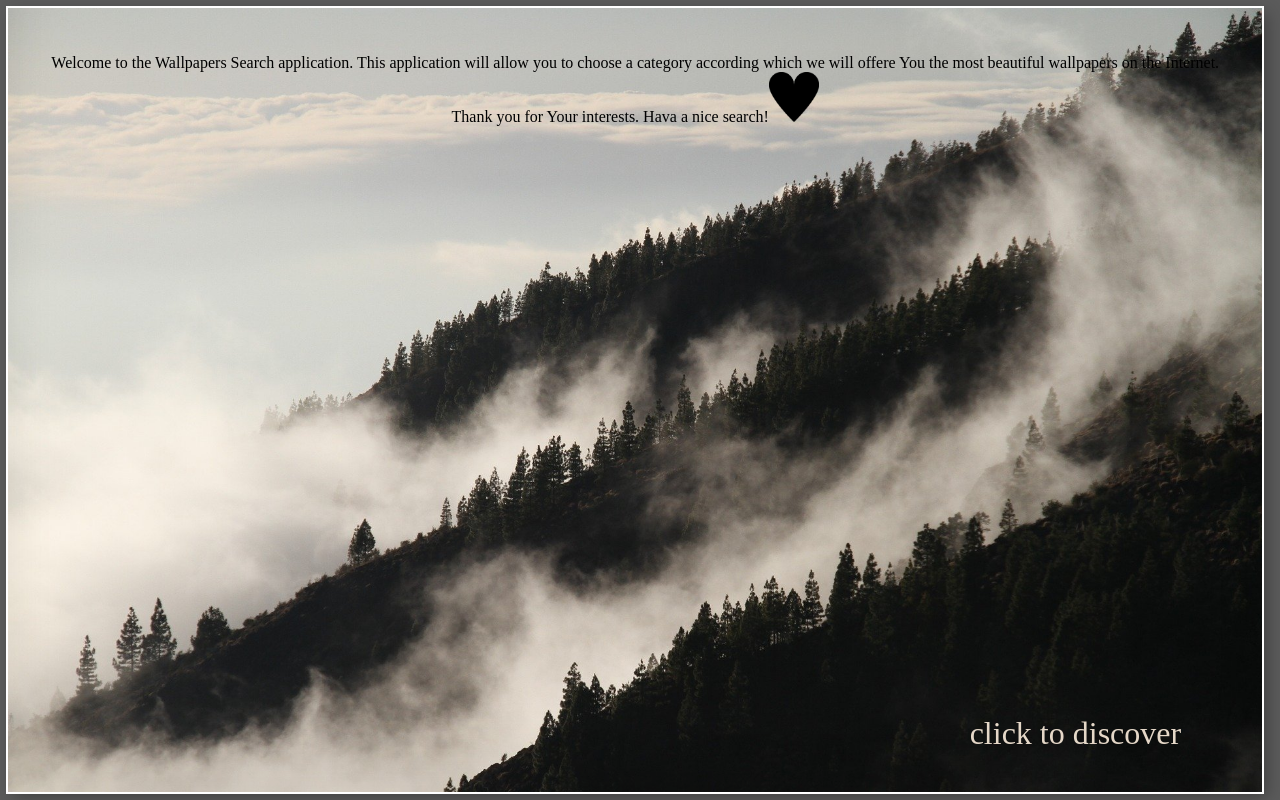
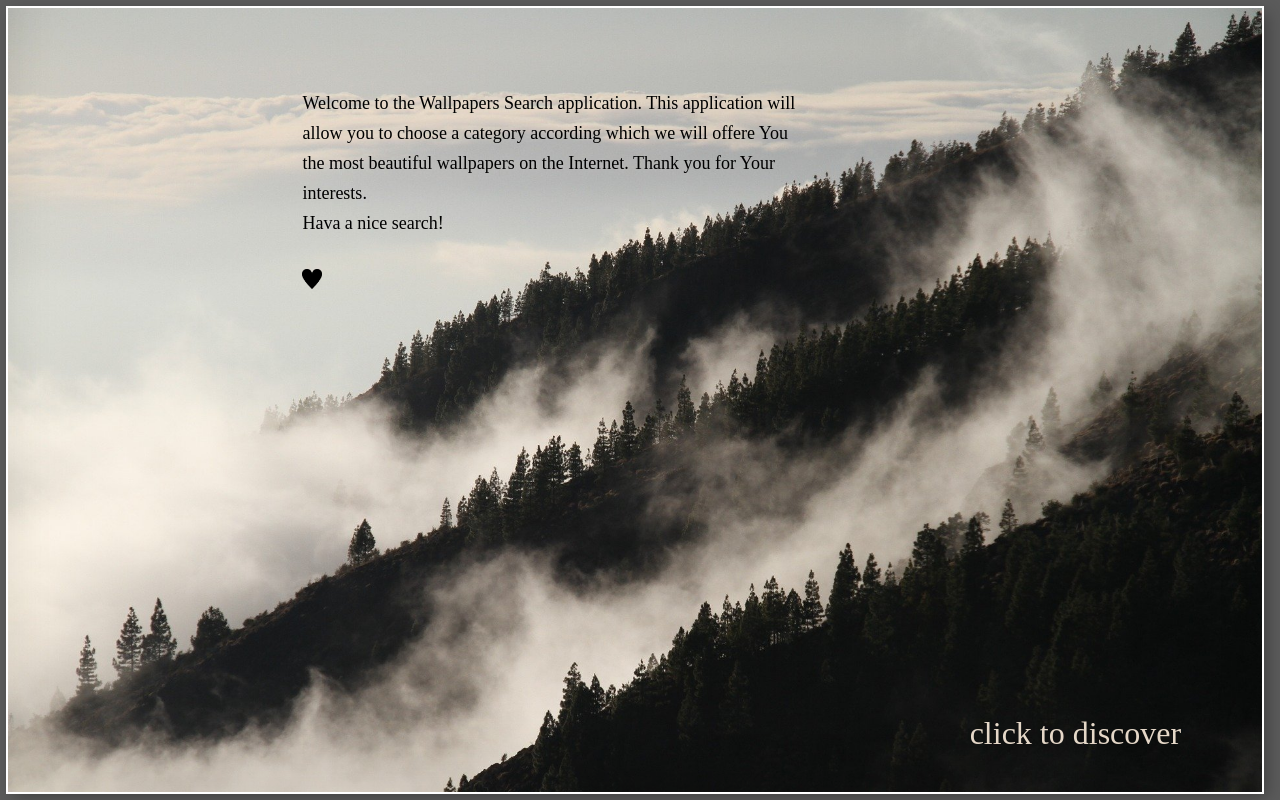
Before and after one commit to anzamarska/wallpapers-app, a React (Create React App) app: page / in a window 1280 px wide. Built offline with nearby package versions, Linux system fonts and the light colour scheme; no server answers; a web font is replaced by a local one.

Commit message:
add background img to modal, styled text on modal, add poligon property

```diff
--- a/src/components/Modal/Modal.js
+++ b/src/components/Modal/Modal.js
@@ -1,17 +1,22 @@
 import React from "react";
 import styles from "./Modal.module.scss";
 import icon from "../../assets/bheart.png";
+import polygon from "../../assets/fog.jpg";
 
 const Modal = (props) => (
   <div className={styles.wrapper}>
     <button className={styles.button} onClick={props.closeModal}>
       click to discover
     </button>
+    <img className={styles.polygon} src={polygon} alt="" />
     <p className={styles.text}>
       Welcome to the Wallpapers Search application. This application will allow
       you to choose a category according which we will offere You the most
-      beautiful wallpapers on the Internet. Thank you for Your interests. Hava a
-      nice search!
+      beautiful wallpapers on the Internet. Thank you for Your interests.
+      <br />
+      Hava a nice search!
+      <br />
+      <br />
       <img className={styles.icon} src={icon} alt="" />
     </p>
   </div>
--- a/src/components/Modal/Modal.module.scss
+++ b/src/components/Modal/Modal.module.scss
@@ -10,10 +10,16 @@
     0.3em 0.3em 1em rgba(0, 0, 0, 0.3);
   position: fixed;
 }
-
+.polygon {
+  width: 100vw;
+  float: right;
+  height: 100vh;
+  shape-outside: polygon(1090px 53px, 226px 429px, 864px 505px);
+  opacity: 0;
+}
 .icon {
-  width: 50px;
-  height: 50px;
+  width: 20px;
+  height: 20px;
 }
 .button {
   position: absolute;
@@ -25,8 +31,17 @@
   right: 6%;
   font-family: "Stalemate", cursive;
   border: 0;
+  z-index: 1;
 }
-
+button:hover {
+  filter: brightness(1.1);
+  scale: 1.1;
+}
 .text {
-  padding: 30px;
+  font-size: 18px;
+  line-height: 30px;
+  width: 55ch;
+  text-align: left;
+  margin-top: 10vh;
+  margin-left: 23vw;
 }
```
